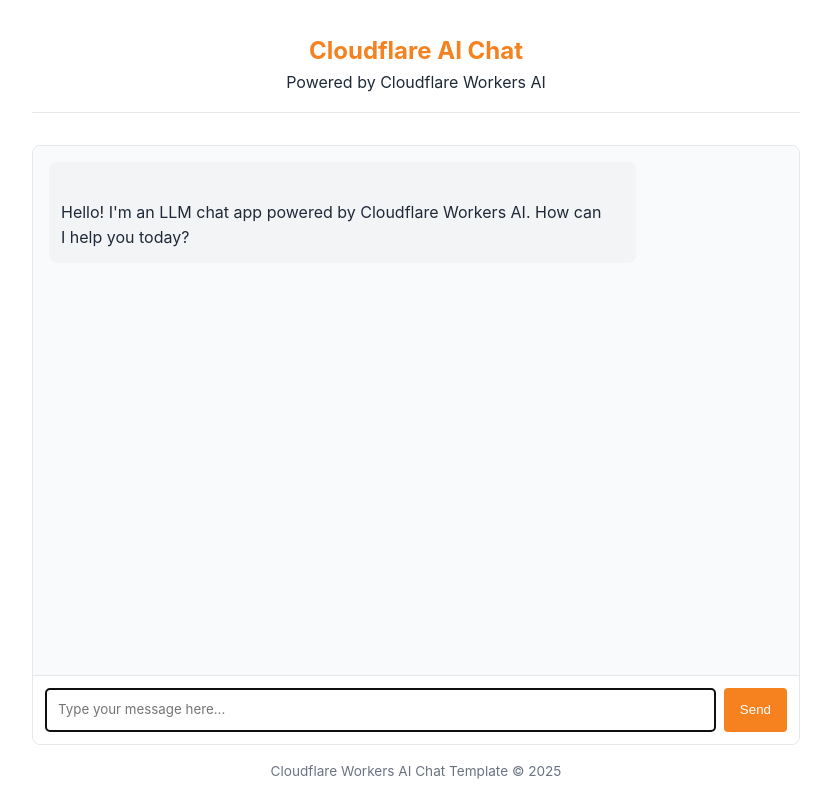
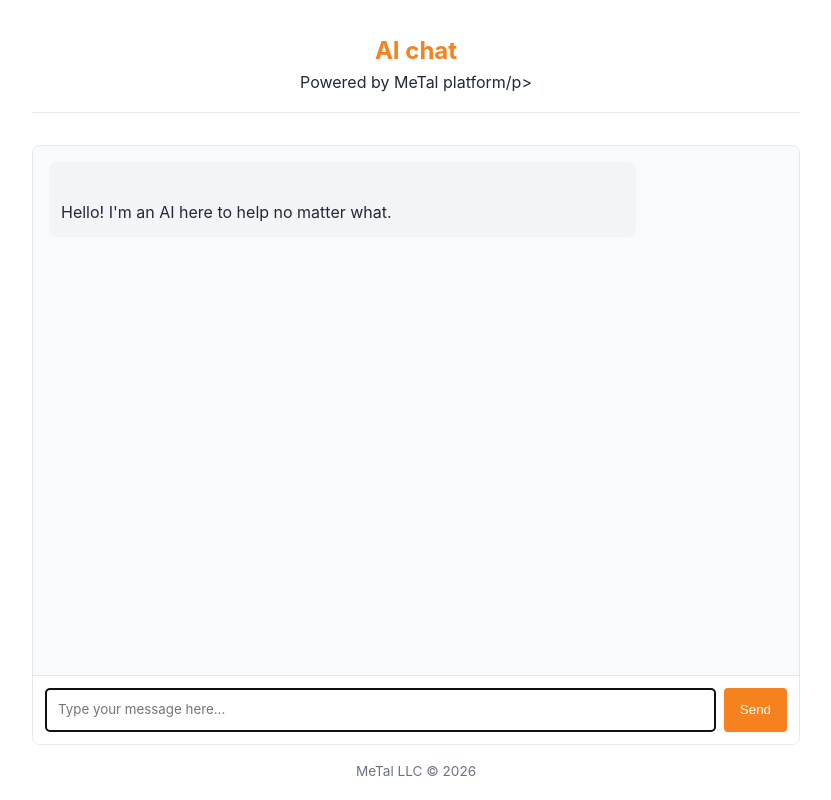
Before and after one commit to Axton10YT/llm-chat-app-template, a website: page public/index.html in a window 1280 px wide. Shown: the whole page, without its empty margins (224-1055 px from the left). Drawn offline with Linux system fonts and the light colour scheme.

Commit message:
Update header and footer content in index.html

```diff
--- a/public/index.html
+++ b/public/index.html
@@ -144,16 +144,15 @@
 	</head>
 	<body>
 		<header>
-			<h1>Cloudflare AI Chat</h1>
-			<p>Powered by Cloudflare Workers AI</p>
+			<h1>AI chat</h1>
+			<p>Powered by MeTal platform/p>
 		</header>
 
 		<div class="chat-container">
 			<div id="chat-messages" class="chat-messages">
 				<div class="message assistant-message">
 					<p>
-						Hello! I'm an LLM chat app powered by Cloudflare Workers AI. How can
-						I help you today?
+						Hello! I'm an AI here to help no matter what.
 					</p>
 				</div>
 			</div>
@@ -174,7 +173,7 @@
 		</div>
 
 		<footer>
-			<p>Cloudflare Workers AI Chat Template &copy; 2025</p>
+			<p>MeTal LLC &copy; 2026</p>
 		</footer>
 
 		<!-- Chat app script -->
```
